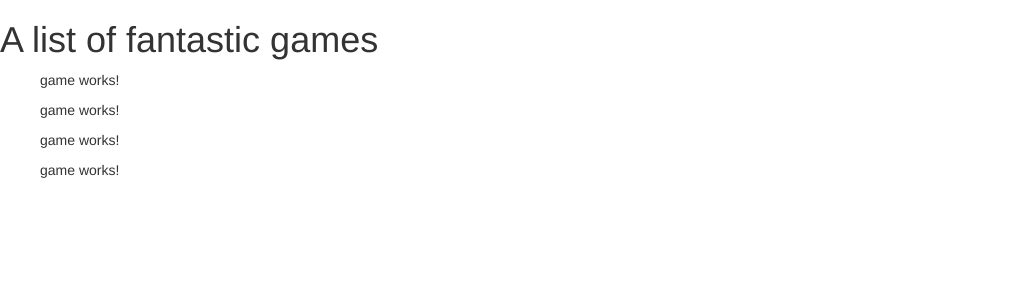
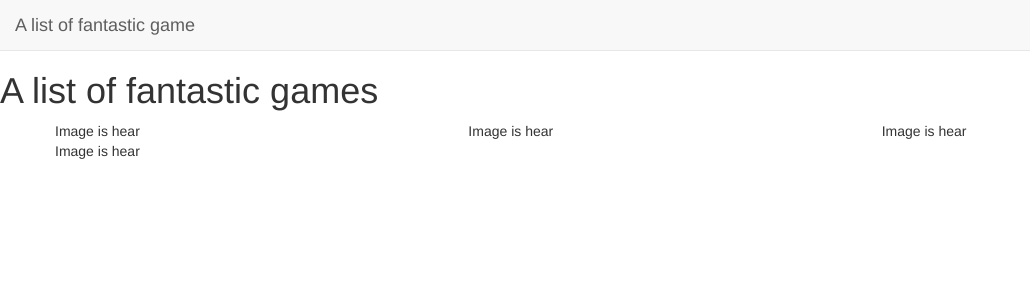
Before and after one commit to Reto411/gameLibrary, an Angular app in the folder GameLibrary/: page / in a window 1280 px wide. Shown: the top 300 px of the page, without its empty margins (0-1030 px from the left). Built offline with nearby package versions, Linux system fonts and the light colour scheme.

Commit message:
Add standard bootstrap header

```diff
--- a/GameLibrary/src/app/game/game.component.html
+++ b/GameLibrary/src/app/game/game.component.html
@@ -1,3 +1,4 @@
-<p>
-  game works!
-</p>
+<div class="col-lg-4 borders">
+  Image is hear
+  <img src="">
+</div>
--- a/GameLibrary/src/index.html
+++ b/GameLibrary/src/index.html
@@ -9,6 +9,13 @@
   <link rel="icon" type="image/x-icon" href="favicon.ico">
 </head>
 <body>
+  <nav class="navbar navbar-default navbar-static-top">
+    <div class="container pull-left">
+      <div class="navbar-header">
+        <a class="navbar-brand" href="#">A list of fantastic game</a>
+      </div>
+    </div>
+  </nav>
   <app-root></app-root>
 </body>
 </html>
```
